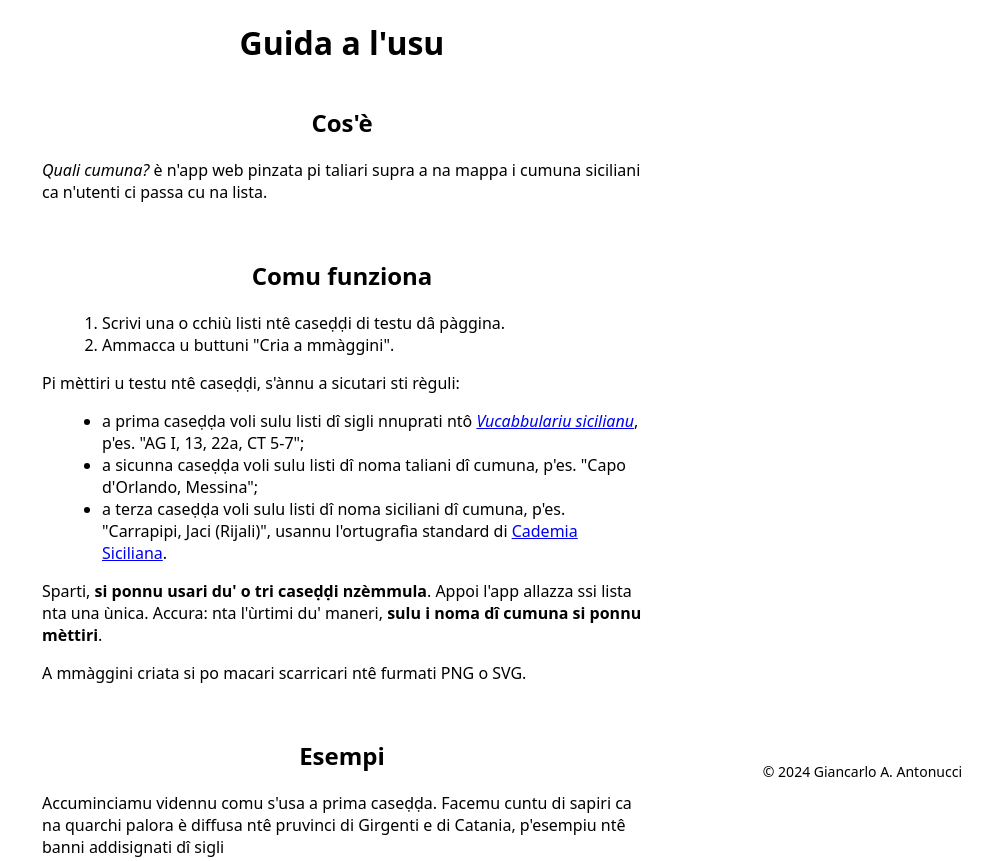
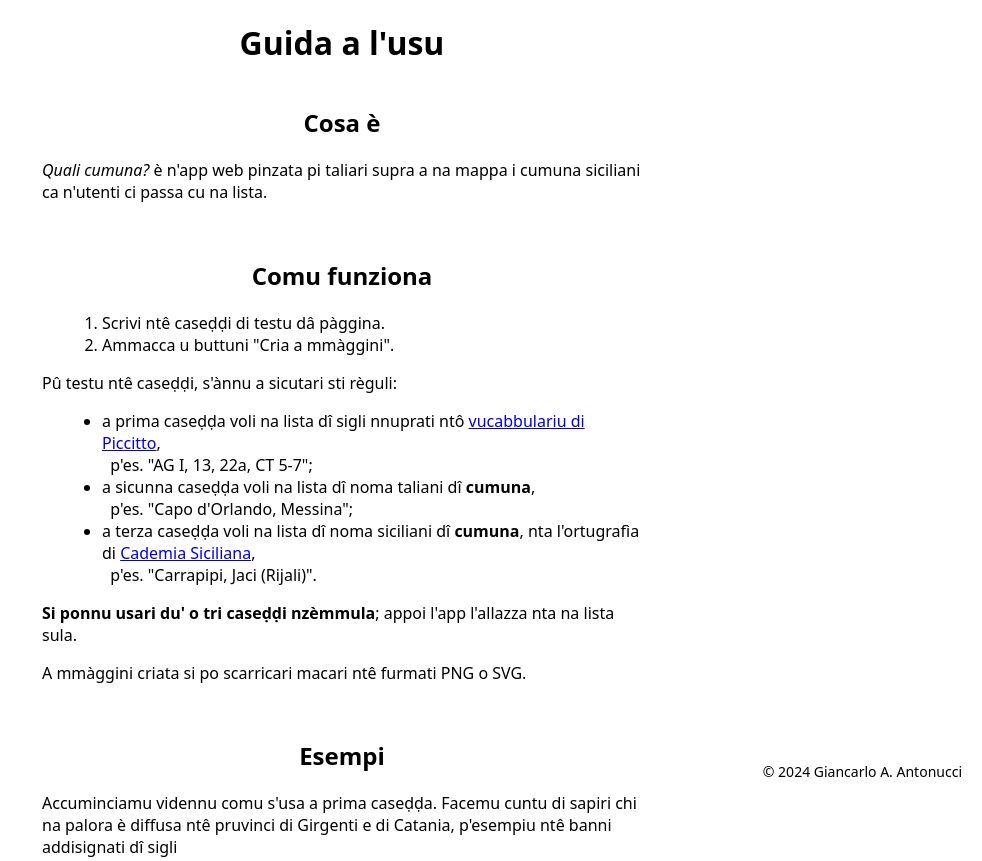
Before and after one commit to giancarloantonucci/quali-cumuna, a website: page public/guida.html in a window 1280 px wide. Shown: the top 861 px of the page, without its empty margins (298-1280 px from the left). Drawn offline with Linux system fonts and the light colour scheme.

Commit message:
Change wording

```diff
--- a/public/guida.html
+++ b/public/guida.html
@@ -17,7 +17,7 @@
         </header>
         <section>
             <h2>
-                Cos'è
+                Cosa è
             </h2>
             <p>
                 <i>Quali cumuna?</i> è n'app web pinzata pi taliari supra a na mappa i cumuna siciliani ca n'utenti ci passa cu na lista.
@@ -29,37 +29,40 @@
             </h2>
             <ol>
                 <li>
-                    Scrivi una o cchiù listi ntê caseḍḍi di testu dâ pàggina.
+                    Scrivi ntê caseḍḍi di testu dâ pàggina.
                 </li>
                 <li>
                     Ammacca u buttuni "Cria a mmàggini".
                 </li>
             </ol>
             <p>
-                Pi mèttiri u testu ntê caseḍḍi, s'ànnu a sicutari sti règuli:
+                Pû testu ntê caseḍḍi, s'ànnu a sicutari sti règuli:
             </p>
             <ul>
                 <li>
-                    a prima caseḍḍa voli sulu listi dî sigli nnuprati ntô <a href="https://www.csfls.it/res/edizioni/catalogo/vocabolario-siciliano/"><i>Vucabbulariu sicilianu</i></a>, p'es. "AG I, 13, 22a, CT 5-7";
+                    a prima caseḍḍa voli na lista dî sigli nnuprati ntô <a href="https://www.csfls.it/res/edizioni/catalogo/vocabolario-siciliano/" target="_blank">vucabbulariu di Piccitto</i></a>,<br>
+                    &nbsp; p'es. "AG I, 13, 22a, CT 5-7";
                 </li>
                 <li>
-                    a sicunna caseḍḍa voli sulu listi dî noma taliani dî cumuna, p'es. "Capo d'Orlando, Messina";
+                    a sicunna caseḍḍa voli na lista dî noma taliani dî <b>cumuna</b>,<br>
+                    &nbsp; p'es. "Capo d'Orlando, Messina";
                 </li>
                 <li>
-                    a terza caseḍḍa voli sulu listi dî noma siciliani dî cumuna, p'es. "Carrapipi, Jaci (Rijali)", usannu l'ortugrafìa standard di <a href="https://cademiasiciliana.org/atlanti-ats/">Cademia Siciliana</a>.
+                    a terza caseḍḍa voli na lista dî noma siciliani dî <b>cumuna</b>, nta l'ortugrafìa di <a href="https://cademiasiciliana.org/atlanti-ats/" target="_blank">Cademia Siciliana</a>,<br>
+                    &nbsp; p'es. "Carrapipi, Jaci (Rijali)".
                 </li>
             </ul>
             <p>
-                Sparti, <b>si ponnu usari du' o tri caseḍḍi nzèmmula</b>. Appoi l'app allazza ssi lista nta una ùnica. Accura: nta l'ùrtimi du' maneri, <b>sulu i noma dî cumuna si ponnu mèttiri</b>.
+                <b>Si ponnu usari du' o tri caseḍḍi nzèmmula</b>; appoi l'app l'allazza nta na lista sula.
             </p>
             <p>
-                A mmàggini criata si po macari scarricari ntê furmati PNG o SVG.
+                A mmàggini criata si po scarricari macari ntê furmati PNG o SVG.
             </p>
         </section>
         <section>
             <h2>Esempi</h2>
             <p>
-                Accuminciamu vidennu comu s'usa a prima caseḍḍa. Facemu cuntu di sapiri ca na quarchi palora è diffusa ntê pruvinci di Girgenti e di Catania, p'esempiu ntê banni addisignati dî sigli
+                Accuminciamu vidennu comu s'usa a prima caseḍḍa. Facemu cuntu di sapiri chi na palora è diffusa ntê pruvinci di Girgenti e di Catania, p'esempiu ntê banni addisignati dî sigli
                 <ul>
                     <li>AG I, zuè i cumuna girgintani livantini,</li>
                     <li>AG 13, zuè Lisciànnira (dâ Rocca),</li>
@@ -68,19 +71,19 @@
                     <li>CT 6, zuè Malettu,</li>
                     <li>CT 7, zuè Bronti.</li>
                 </ul>
-                U pricu JSON cu tutti sti sigli s'attrova <a href="https://github.com/giancarloantonucci/unnisidici/blob/main/vs.json">a sta lijami</a>. Comu si vidi ntâ fotu cca sutta, ntâ prima caseḍḍa mittemu a lista "AG I, 13, 22a, CT 5-7", appoi l'app mustra i cumuna scartati supra â mappa.
+                U pricu JSON cu tutti sti sigli s'attrova <a href="https://github.com/giancarloantonucci/unnisidici/blob/main/vs.json" target="_blank">a sta lijami</a>. Comu si vidi ntâ fotu cca sutta, ntâ prima caseḍḍa mittemu a lista "AG I, 13, 22a, CT 5-7". Doppu c'ammaccamu a "Cria a mmàggini", l'app mustra i cumuna scartati supra a na mappa.
             </p>
             <img src="images/example1.png" alt="AG I, 13, 22a, CT 5-7">
             <p>
-                A stissa cosa si po uttèniri mittennu direttu i noma taliani ntâ sicunna caseḍḍa. P'esempiu, scrivennu "Capo d'Orlando, Messina", s'utteni u risurtatu cca sutta. Nta stu casu si ponnu mèttiri sulu i noma dî cumuna, no chiḍḍi dî frazzioni.
+                A stissa cosa si po uttèniri mittennu direttu i noma taliani ntâ sicunna caseḍḍa. P'esempiu, scrivennu "Capo d'Orlando, Messina", nesci fora u risurtatu cca sutta. Accura: dintra a sta caseḍḍa si ponnu mèttiri sulu i noma dî cumuna, no chiḍḍi dî frazzioni.
             </p>
             <img src="images/example2.png" alt="Capo d'Orlando, Messina">
             <p>
-                Ntâ terza caseḍḍa si ponnu mèttiri i noma dî cumuna 'n sicilianu, ricugghiuti e standardizzati da Cademia Siciliana. A lista sana s'attrova <a href="https://github.com/giancarloantonucci/finaiti/blob/1c13a66806f2ffb90869b49cf3121328304defdf/tuponimi.csv">cca</a>. P'esempiu, mittennu "Carrapipi, Jaci (Rijali)", l'app fa nèsciri u risurtatu mustratu ntâ mmàggini cca sutta. Puru nta stu casu, sulu i noma dî cumuna si ponnu mèttiri. Sparti, camora a lista dî traduzzioni nun è sana (di 391, sulu 195 ànnu statu tradutti), adunca nun tutti i cumuna su' dispunìbbili a sta manera.
+                Ntâ terza caseḍḍa si ponnu mèttiri i noma dî cumuna 'n sicilianu, sicunnu a grafìa di Cademia Siciliana. P'esempiu, scrivennu "Carrapipi, Jaci (Rijali)", nesci fora u risurtatu cca sutta. Puru nta stu casu, sulu i noma dî cumuna si ponnu mèttiri. Accura: i cumuna nun su' tutti dispunìbbili a sta manera; a lista dî 195 cumuna (di 391) c'ànnu statu tradutti s'attrova <a href="https://github.com/giancarloantonucci/finaiti/blob/1c13a66806f2ffb90869b49cf3121328304defdf/tuponimi.csv" target="_blank">a sta lijami</a>.
             </p>
             <img src="images/example3.png" alt="Carrapipi, Jaci (Rijali)">
             <p>
-                Sparti, è pussìbbili usari tutti tri sti caseḍḍi ntô stissu mumentu, comu si vidi nta l'esempiu cca sutta. L'app allazza i dati nzitati nta na lista ùnica.
+                Sparti, è pussìbbili usari tutti tri sti caseḍḍi ntô stissu mumentu, comu si vidi nta l'esempiu cca sutta. L'app allazzarà i dati nzitati nta na lista ùnica.
             </p>
             <img src="images/example4.png" alt="AG I, 13, 22a, CT 5-7 + Capo d'Orlando, Messina + Carrapipi, Jaci (Rijali)">
         </section>
```
